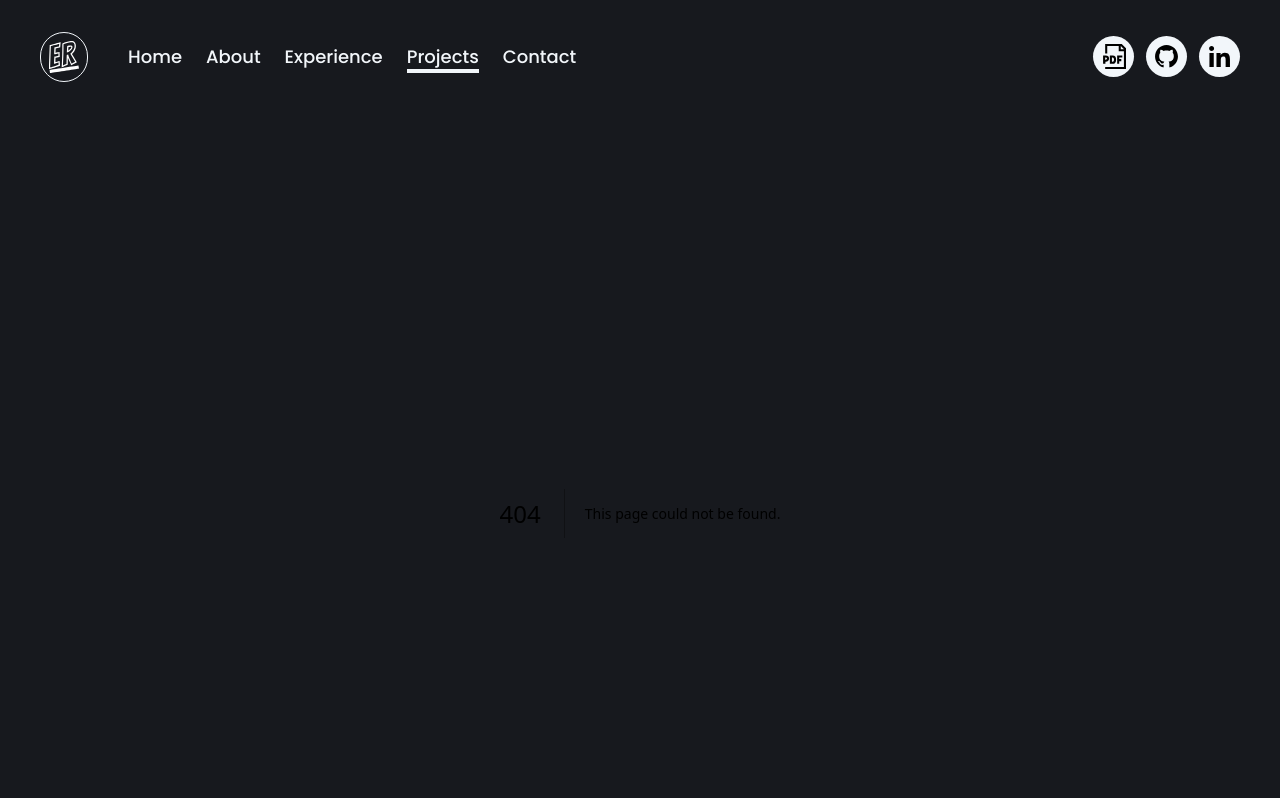
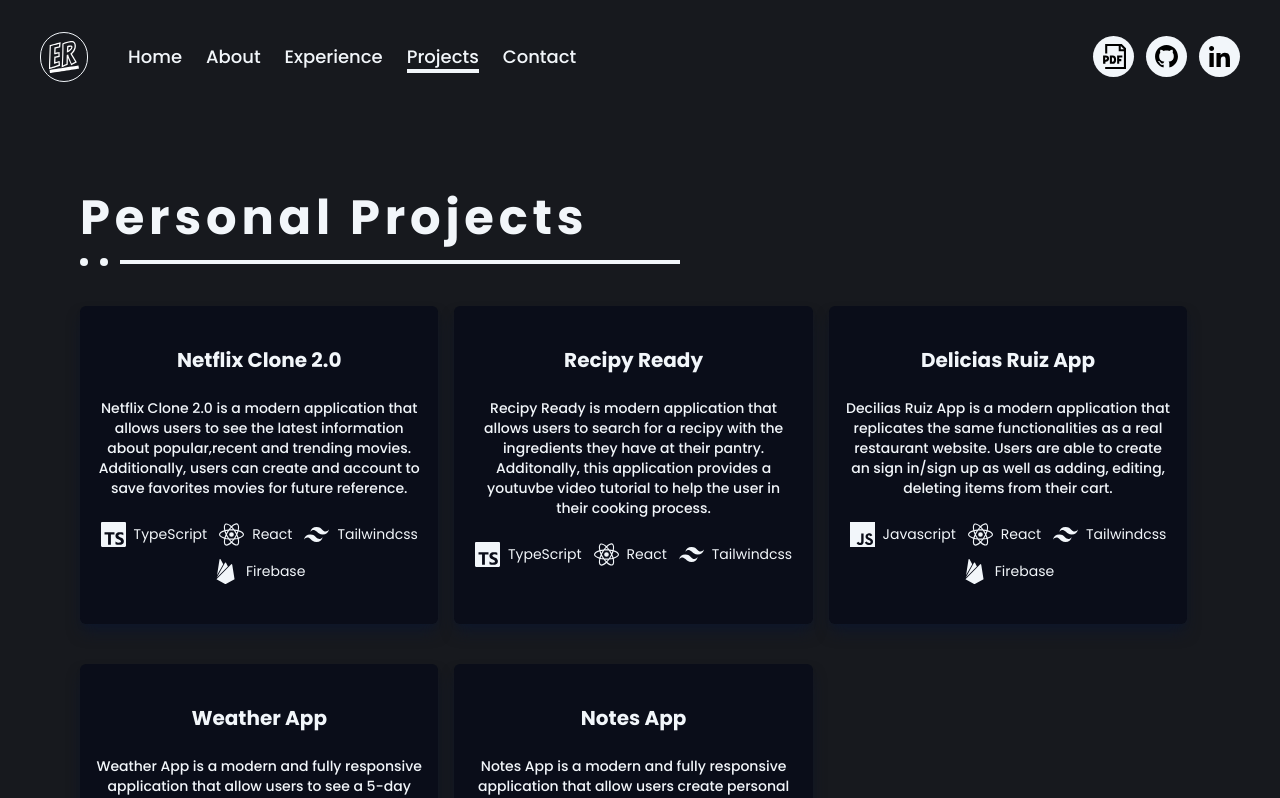
Before and after one commit to earuiz1/portfolio-nextjs2.0, a Next.js app: page /projects in a window 1280 px wide. Before the commit this address had no page. Shown: the top 798 px of the page. Built offline with nearby package versions, Linux system fonts and the light colour scheme.

Commit message:
Added projects page and content

```diff
--- /dev/null
+++ b/app/projects/page.tsx
@@ -0,0 +1,12 @@
+import ProjectsContent from "@/components/ProjectsContent";
+import React from "react";
+
+const Projects = () => {
+  return (
+    <section className="w-full px-4 py-8 md:px-20 md:py-12 lg:py-20">
+      <ProjectsContent />
+    </section>
+  );
+};
+
+export default Projects;
--- a/components/ContactContent.tsx
+++ b/components/ContactContent.tsx
@@ -60,6 +60,8 @@ const ContactContent = () => {
       // Handle error if the API request fails
     }
   };
+
+  // TODO: Add animation to the form
   return (
     <>
       <SectionTitle title="Let's Connect" />
--- /dev/null
+++ b/components/ProjectsContent.tsx
@@ -0,0 +1,63 @@
+import React from "react";
+import SectionTitle from "./SectionTitle";
+import { projects } from "@/utils/Projects";
+import { BsFillPlayFill } from "react-icons/bs";
+import { SiGithub } from "react-icons/si";
+
+const ProjectsContent = () => {
+  return (
+    <>
+      <SectionTitle title="Personal Projects" />
+      <div className="flex w-full flex-wrap gap-x-4 gap-y-10">
+        {projects.map((project, index) => {
+          return (
+            <div
+              key={index}
+              className="group relative flex h-auto w-full flex-col gap-6 rounded-md bg-slate-950/60 px-4 py-10 shadow-lg shadow-slate-900 md:w-[48%] lg:w-[32%]"
+            >
+              <h3 className="text-center text-xl font-semibold text-primary">
+                {project.title}
+              </h3>
+              <p className="text-center text-xs font-medium text-primary md:text-sm">
+                {project.description}
+              </p>
+              <div className="flex flex-row flex-wrap justify-center gap-3">
+                {project.iconsList.map((iconItem, index) => {
+                  return (
+                    <div
+                      key={index}
+                      className="flex flex-row items-center gap-2 rounded-md"
+                    >
+                      {iconItem.icon}
+                      <span className="text-xs text-primary md:text-sm">
+                        {iconItem.name}
+                      </span>
+                    </div>
+                  );
+                })}
+              </div>
+              <div className="absolute right-0 top-2 hidden h-auto w-[100px] flex-row justify-evenly gap-3 rounded-bl-md rounded-tl-md border-2 border-slate-600 bg-primary px-3 py-1 group-hover:flex">
+                <a
+                  href={project.github_url}
+                  target="_blank"
+                  className="cursor-pointer"
+                >
+                  <SiGithub size={25} />
+                </a>
+                <a
+                  href={project.demo_url}
+                  target="_blank"
+                  className="cursor-pointer"
+                >
+                  <BsFillPlayFill size={25} />
+                </a>
+              </div>
+            </div>
+          );
+        })}
+      </div>
+    </>
+  );
+};
+
+export default ProjectsContent;
--- /dev/null
+++ b/utils/Projects.tsx
@@ -0,0 +1,124 @@
+import {
+  SiFirebase,
+  SiJavascript,
+  SiReact,
+  SiTailwindcss,
+  SiTypescript,
+  SiCss3,
+} from "react-icons/si";
+
+export const projects = [
+  {
+    title: "Netflix Clone 2.0",
+    description:
+      "Netflix Clone 2.0 is a modern application that allows users to see the latest information about popular,recent and trending movies. Additionally, users can create and account to save favorites movies for future reference.",
+    iconsList: [
+      {
+        icon: <SiTypescript size={25} className="text-primary" />,
+        name: "TypeScript",
+      },
+      {
+        icon: <SiReact size={25} className="text-primary" />,
+        name: "React",
+      },
+      {
+        icon: <SiTailwindcss size={25} className="text-primary" />,
+        name: "Tailwindcss",
+      },
+      {
+        icon: <SiFirebase size={25} className="text-primary" />,
+        name: "Firebase",
+      },
+    ],
+    github_url: "https://github.com/earuiz1/netflix-clone-app",
+    demo_url: "https://earuiz1.github.io/netflix-clone-app/",
+  },
+  {
+    title: "Recipy Ready",
+    description:
+      "Recipy Ready is modern application that allows users to search for a recipy with the ingredients they have at their pantry. Additonally, this application provides a youtuvbe video tutorial to help the user in their cooking process.",
+    iconsList: [
+      {
+        icon: <SiTypescript size={25} className="text-primary" />,
+        name: "TypeScript",
+      },
+      {
+        icon: <SiReact size={25} className="text-primary" />,
+        name: "React",
+      },
+      {
+        icon: <SiTailwindcss size={25} className="text-primary" />,
+        name: "Tailwindcss",
+      },
+    ],
+    github_url: "https://github.com/earuiz1/recipy-ready-app",
+    demo_url: "https://earuiz1.github.io/recipy-ready-app/",
+  },
+  {
+    title: "Delicias Ruiz App",
+    description:
+      "Decilias Ruiz App is a modern application that replicates the same functionalities as a real restaurant website. Users are able to create an sign in/sign up as well as adding, editing, deleting items from their cart.",
+    iconsList: [
+      {
+        icon: <SiJavascript size={25} className="text-primary" />,
+        name: "Javascript",
+      },
+      {
+        icon: <SiReact size={25} className="text-primary" />,
+        name: "React",
+      },
+      {
+        icon: <SiTailwindcss size={25} className="text-primary" />,
+        name: "Tailwindcss",
+      },
+      {
+        icon: <SiFirebase size={25} className="text-primary" />,
+        name: "Firebase",
+      },
+    ],
+    github_url: "https://earuiz1.github.io/food-order-app/",
+    demo_url: "https://github.com/earuiz1/food-order-app",
+  },
+  {
+    title: "Weather App",
+    description:
+      "Weather App is a modern and fully responsive application that allow users to see a 5-day forecast as well as detailed weather information about any city around the world ",
+    iconsList: [
+      {
+        icon: <SiJavascript size={25} className="text-primary" />,
+        name: "Javascript",
+      },
+      {
+        icon: <SiReact size={25} className="text-primary" />,
+        name: "React",
+      },
+      {
+        icon: <SiTailwindcss size={25} className="text-primary" />,
+        name: "Tailwindcss",
+      },
+    ],
+    github_url: "https://github.com/earuiz1/weather-app",
+    demo_url: "https://earuiz1.github.io/weather-app/",
+  },
+  {
+    title: "Notes App",
+    description:
+      "Notes App is a modern and fully responsive application that allow users create personal notes. In this application, users can add, edit, search and delete notes. Additionally, all notes are stored in localstorage for future use.",
+    iconsList: [
+      {
+        icon: <SiJavascript size={25} className="text-primary" />,
+        name: "Javascript",
+      },
+      {
+        icon: <SiReact size={25} className="text-primary" />,
+        name: "React",
+      },
+      {
+        icon: <SiCss3 size={25} className="text-primary" />,
+        name: "Css",
+      },
+    ],
+    github_url: "https://github.com/earuiz1/notes-app-demo",
+    demo_url: "https://earuiz1.github.io/notes-app-demo/",
+  },
+];
```
